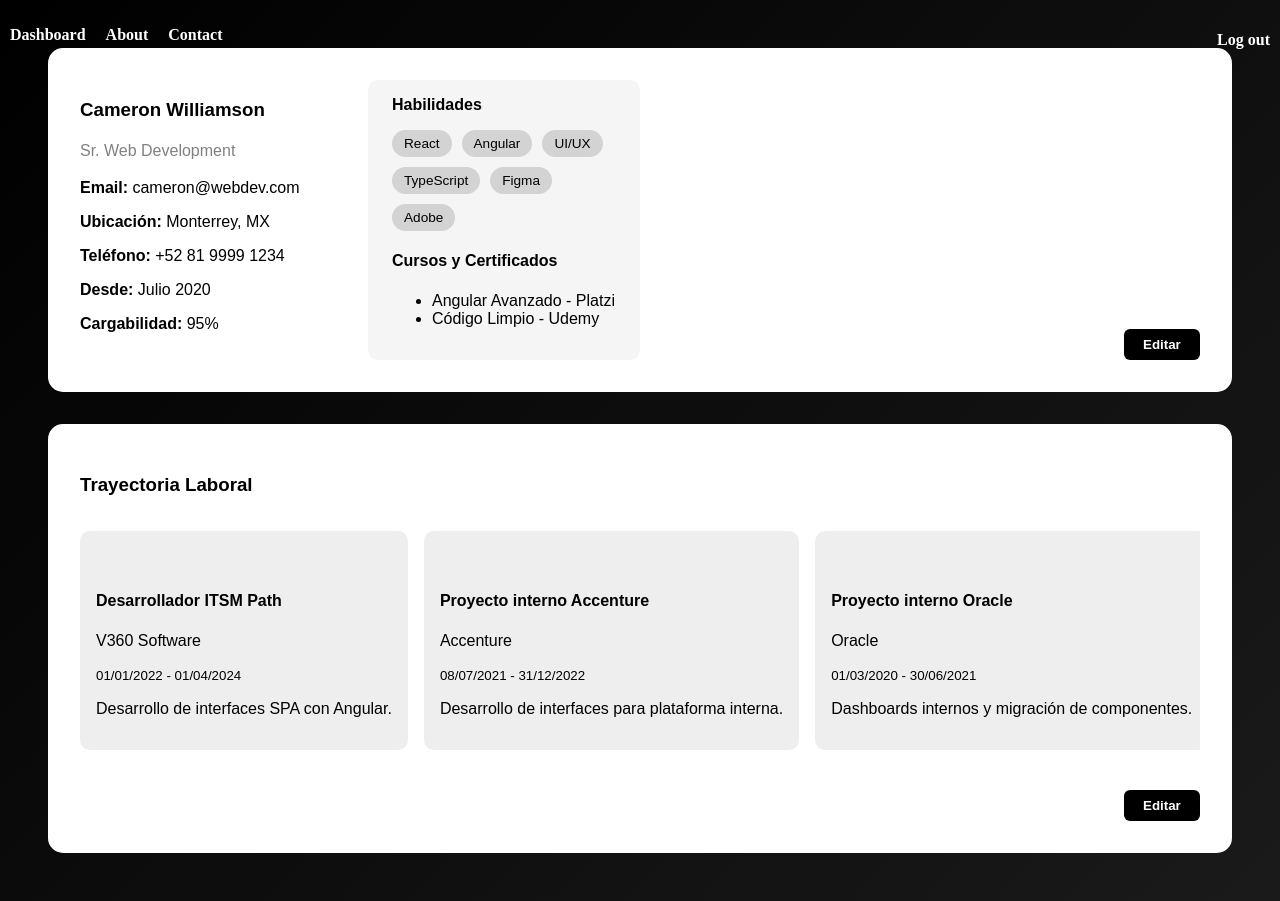
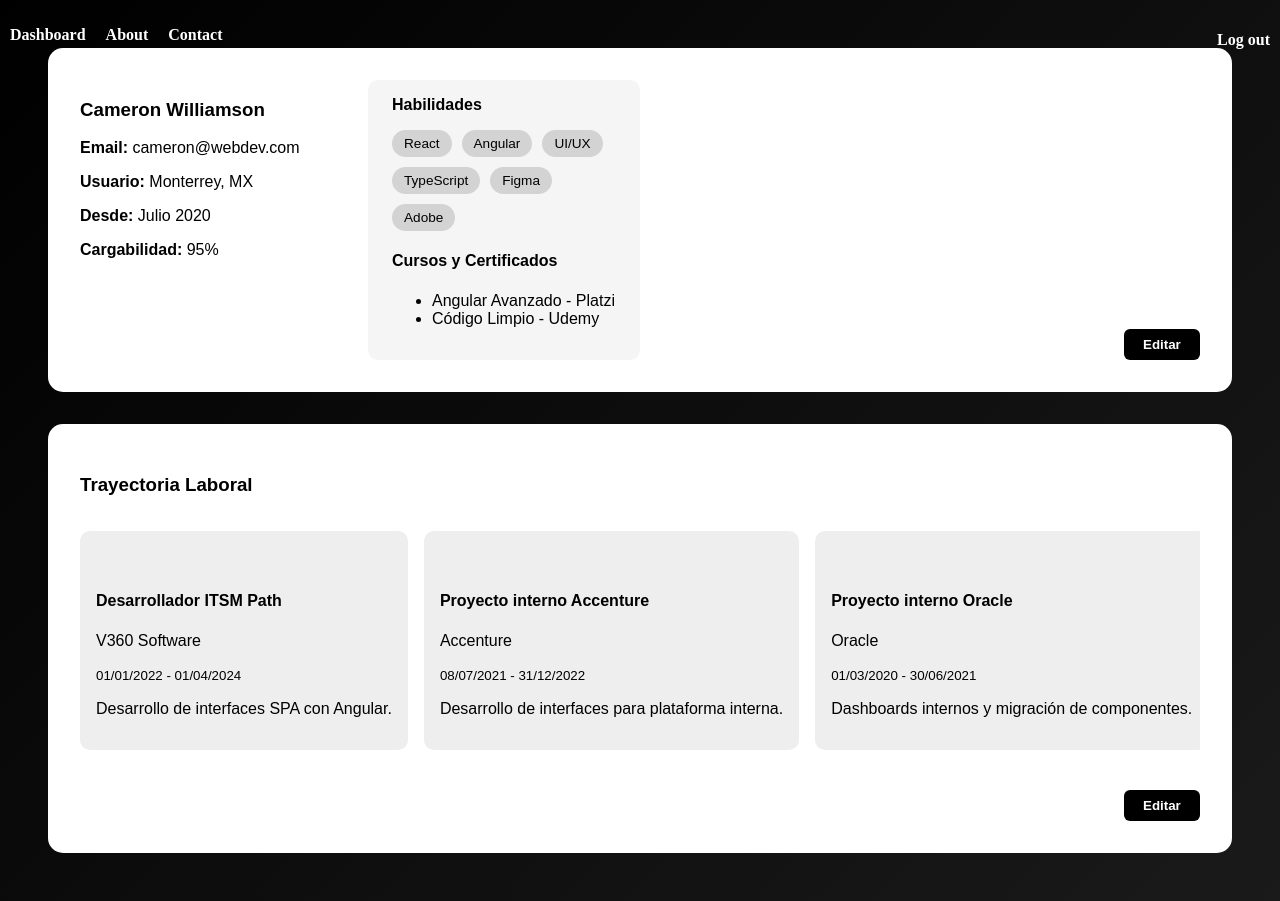
Before and after one commit to ferp03/Vantage360, an Angular app in the folder Frontend/: page /empleado-detalles in a window 1280 px wide. Built offline with nearby package versions, Linux system fonts and the light colour scheme; sample sign-in values are in the browser's storage.

Commit message:
Logica 3

```diff
--- a/Frontend/src/app/Components/empleado-detalles/empleado-detalles.component.css
+++ b/Frontend/src/app/Components/empleado-detalles/empleado-detalles.component.css
@@ -44,12 +44,6 @@
   .izquierda-habilidades {
     flex: 1 1 45%;
     min-width: 250px;
-  }
-
-  .rol {
-    color: gray;
-    margin-bottom: 1rem;
-    line-height: 1.5;
   }
 
   .habilidades {
@@ -191,22 +185,6 @@
     margin-top: 2px;
   }
 
-  .boton-agregar-habilidad {
-    background-color: #000;
-    color: white;
-    border: none;
-    border-radius: 50%;
-    width: 30px;
-    height: 30px;
-    font-size: 1.2rem;
-    font-weight: bold;
-    cursor: pointer;
-    transition: background-color 0.2s ease;
-    display: flex;
-    align-items: center;
-    justify-content: center;
-  }
-
   .boton-agregar-habilidad:hover {
     background-color: #333;
   }
--- a/Frontend/src/app/Components/empleado-detalles/empleado-detalles.component.html
+++ b/Frontend/src/app/Components/empleado-detalles/empleado-detalles.component.html
@@ -3,12 +3,10 @@
       <div class="izquierda">
         <div class="izquierda-superior">
           <h3>Cameron Williamson</h3>
-          <p class="rol">Sr. Web Development</p>
 
           <div *ngIf="!editandoInfo">
             <p><strong>Email:</strong> {{ info.email }}</p>
-            <p><strong>Ubicación:</strong> {{ info.ubicacion }}</p>
-            <p><strong>Teléfono:</strong> {{ info.telefono }}</p>
+            <p><strong>Usuario:</strong> {{ info.usuario }}</p>
           </div>
 
           <div *ngIf="editandoInfo">
@@ -19,15 +17,9 @@
             </p>
 
             <p>
-              <strong>Ubicación:</strong>
-              <input [(ngModel)]="info.ubicacion" />
-              <span class="error" *ngIf="erroresInfo.ubicacion">Campo requerido</span>
-            </p>
-
-            <p>
-              <strong>Teléfono:</strong>
-              <input [(ngModel)]="info.telefono" />
-              <span class="error" *ngIf="erroresInfo.telefono">Campo requerido</span>
+              <strong>Usuario:</strong>
+              <input [(ngModel)]="info.usuario" />
+              <span class="error" *ngIf="erroresInfo.usuario">Campo requerido</span>
             </p>
           </div>
 
--- a/Frontend/src/app/Components/empleado-detalles/empleado-detalles.component.ts
+++ b/Frontend/src/app/Components/empleado-detalles/empleado-detalles.component.ts
@@ -17,14 +17,12 @@ interface ExperienciaLaboral {
 export class EmpleadoDetallesComponent {
   info = {
     email: 'cameron@webdev.com',
-    ubicacion: 'Monterrey, MX',
-    telefono: '+52 81 9999 1234'
+    usuario: 'Monterrey, MX',
   };
 
   erroresInfo = {
     email: false,
-    ubicacion: false,
-    telefono: false
+    usuario: false,
   };
 
   editandoInfo = false;
@@ -59,10 +57,9 @@ export class EmpleadoDetallesComponent {
   toggleEditarInfo() {
     if (this.editandoInfo) {
       this.erroresInfo.email = !this.info.email.trim();
-      this.erroresInfo.ubicacion = !this.info.ubicacion.trim();
-      this.erroresInfo.telefono = !this.info.telefono.trim();
+      this.erroresInfo.usuario = !this.info.usuario.trim();
 
-      const tieneErrores = this.erroresInfo.email || this.erroresInfo.ubicacion || this.erroresInfo.telefono;
+      const tieneErrores = this.erroresInfo.email || this.erroresInfo.usuario;
       if (tieneErrores) return;
 
       this.editandoInfo = false;
```
